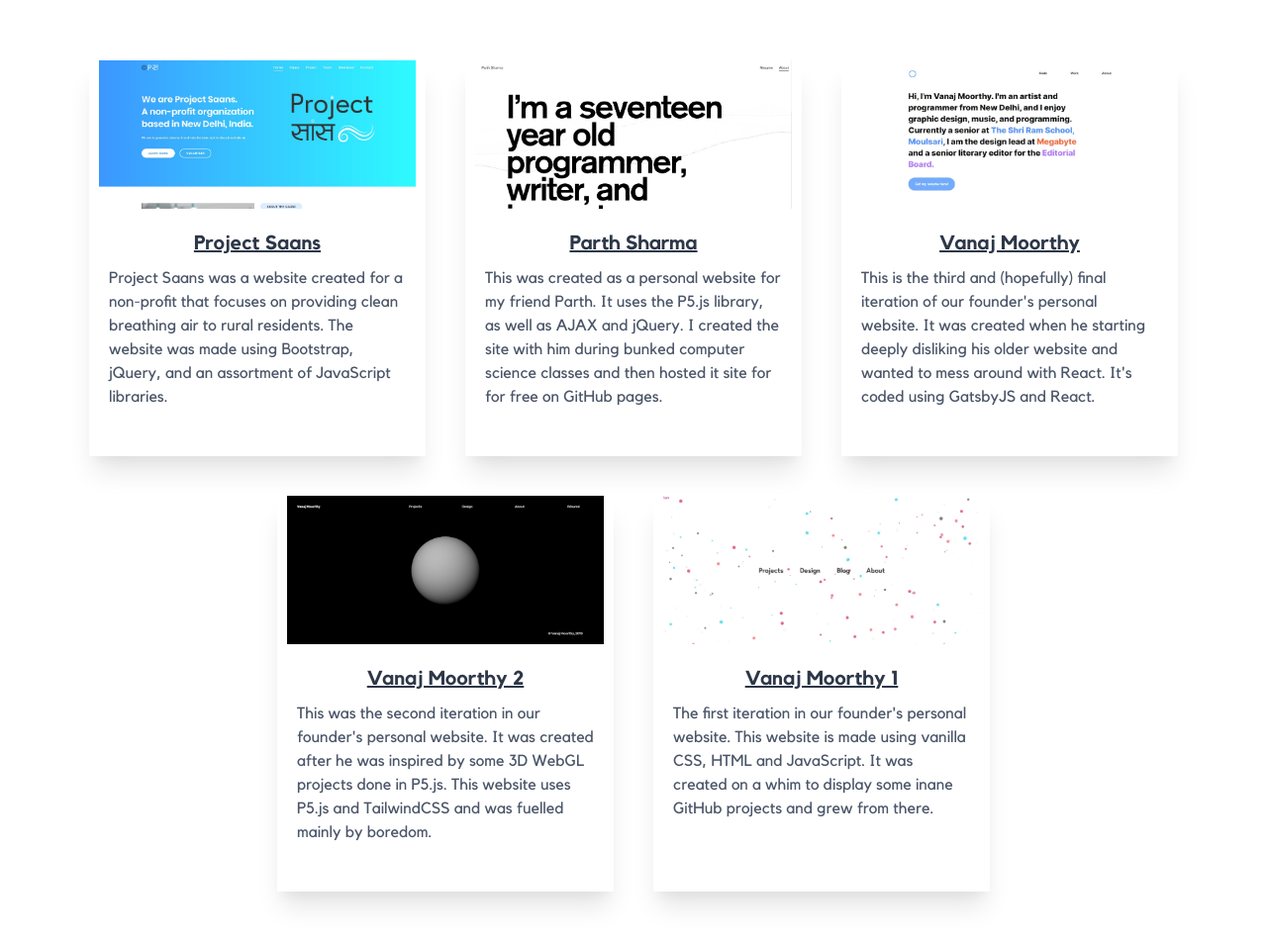
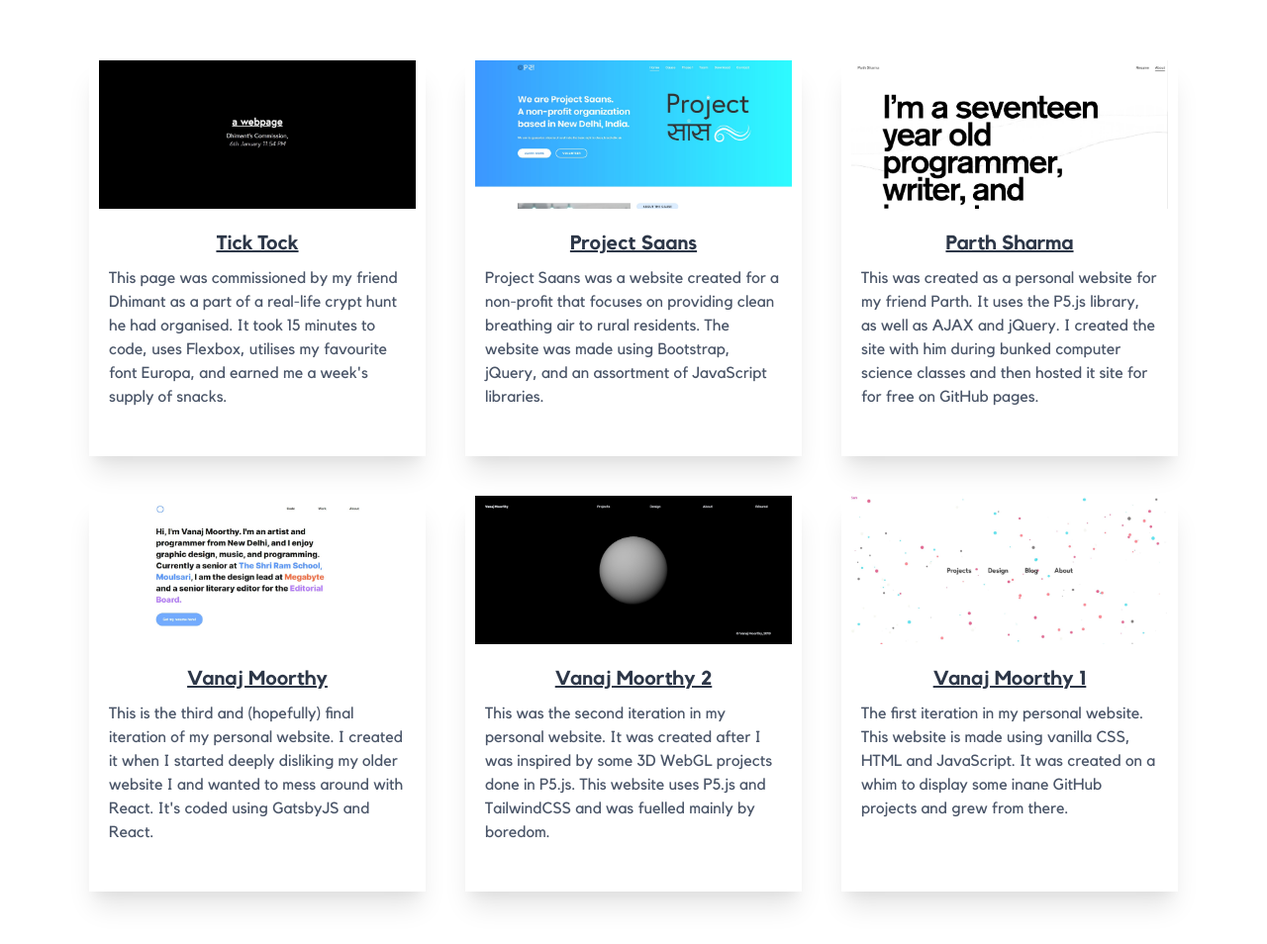
Before and after one commit to theorangeyakco/theorangeyak.co, a website: page work.html in a window 1280 px wide. Shown: the part 78-1032 px from the top of the page at 99% size. Drawn offline with Linux system fonts and the light colour scheme.

Commit message:
changed work file

```diff
--- a/work.html
+++ b/work.html
@@ -30,7 +30,7 @@ Copyright - Vanaj Moorthy 2020 -->
                     </nav>
                 </header>
                 <main class="flex flex-wrap p-5 justify-center flex-grow">
-                    <!-- <div class="card-component">
+                    <div class="card-component">
                         <a class="link" href="http://vanajmoorthy.com/tick-tock" target="_blank">
                             <img class="card-img" class="m-auto" src="build/static/shots/tick-tock.jpg" alt="">
                             <h1 class="heading-font">Tick Tock</h1>
@@ -38,7 +38,7 @@ Copyright - Vanaj Moorthy 2020 -->
                                 real-life crypt hunt he had organised. It took 15 minutes to code, uses Flexbox, utilises my favourite font Europa, and
                                 earned me a week's supply of snacks.</p>
                         </a>
-                    </div> -->
+                    </div>
                     <div class="card-component m-5">
                         <a class="link" href="http://projectsaans.org" target="_blank">
                             <img class="card-img" class="m-auto" src="build/static/shots/projectsaans.jpg" alt="">
@@ -61,8 +61,8 @@ Copyright - Vanaj Moorthy 2020 -->
                         <a class="link" href="https://vanajmoorthy.com" target="_blank">
                             <img class="card-img" class="m-auto" src="build/static/shots/vanajmoorthy.jpg" alt="">
                             <h1 class="heading-font">Vanaj Moorthy</h1>
-                            <p class="card-text">This is the third and (hopefully) final iteration of our founder's
-                                personal website. It was created when he starting deeply disliking his older website and
+                            <p class="card-text">This is the third and (hopefully) final iteration of my
+                                personal website. I created it when I started deeply disliking my older website I and
                                 wanted to mess around with React. It's coded using GatsbyJS and React.</p>
                         </a>
                     </div>
@@ -70,8 +70,8 @@ Copyright - Vanaj Moorthy 2020 -->
                         <a class="link" href="https://vanajmoorthy.com/second-site" target="_blank">
                             <img class="card-img" class="m-auto" src="build/static/shots/second-site.jpg" alt="">
                             <h1 class="heading-font">Vanaj Moorthy 2</h1>
-                            <p class="card-text">This was the second iteration in our founder's personal website. It was
-                                created after he was inspired by some 3D WebGL projects done in P5.js. This website uses
+                            <p class="card-text">This was the second iteration in my personal website. It was
+                                created after I was inspired by some 3D WebGL projects done in P5.js. This website uses
                                 P5.js and TailwindCSS and was fuelled mainly by boredom.</p>
                         </a>
                     </div>
@@ -79,7 +79,7 @@ Copyright - Vanaj Moorthy 2020 -->
                         <a class="link" href="https://vanajmoorthy.com/first-site" target="_blank">
                             <img class="card-img" class="m-auto" src="build/static/shots/first-site.jpg" alt="">
                             <h1 class="heading-font">Vanaj Moorthy 1</h1>
-                            <p class="card-text">The first iteration in our founder's personal website. This website is
+                            <p class="card-text">The first iteration in my personal website. This website is
                                 made using vanilla CSS, HTML and JavaScript. It was created on a whim to display some
                                 inane GitHub projects and grew from there.</p>
                         </a>
```
